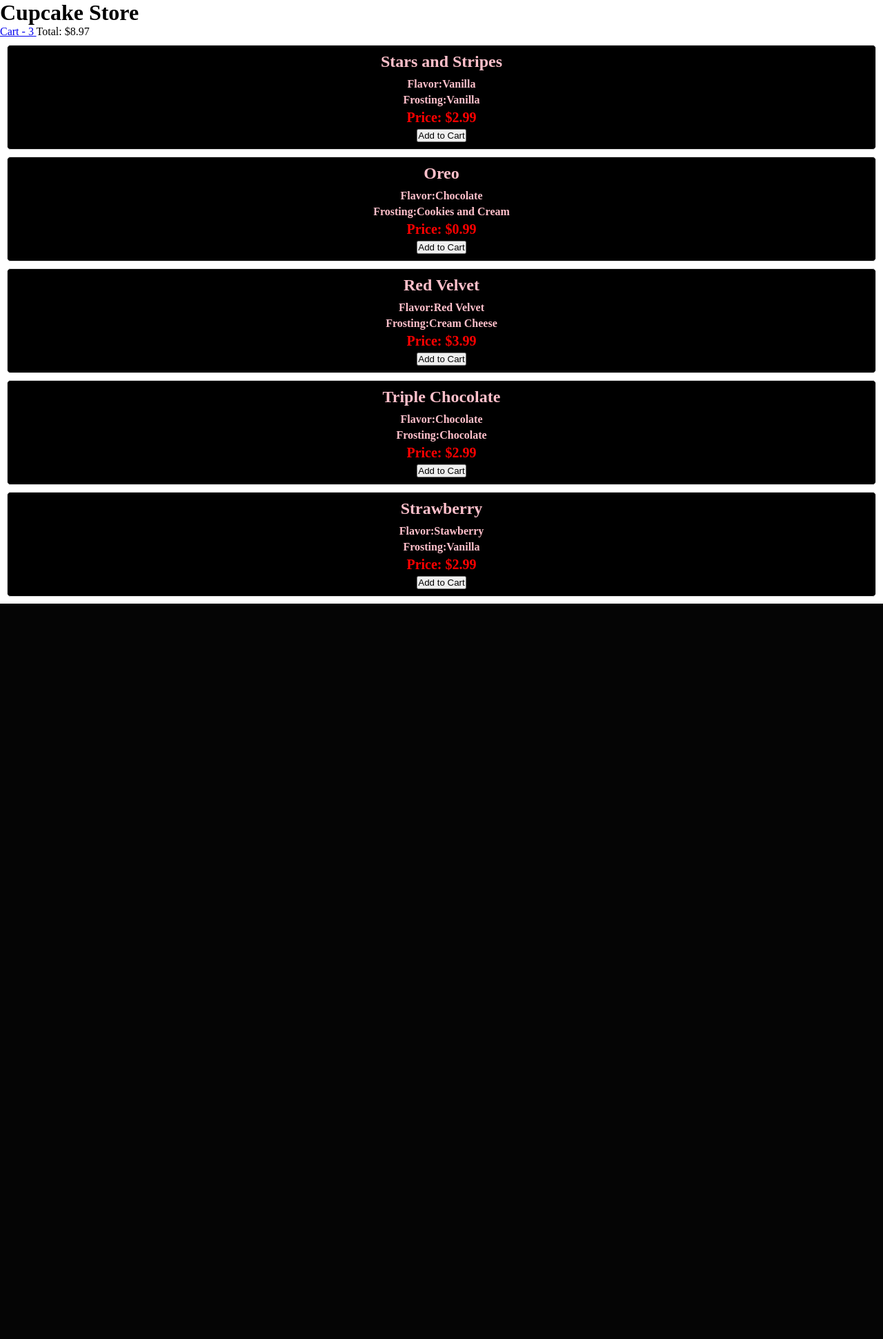
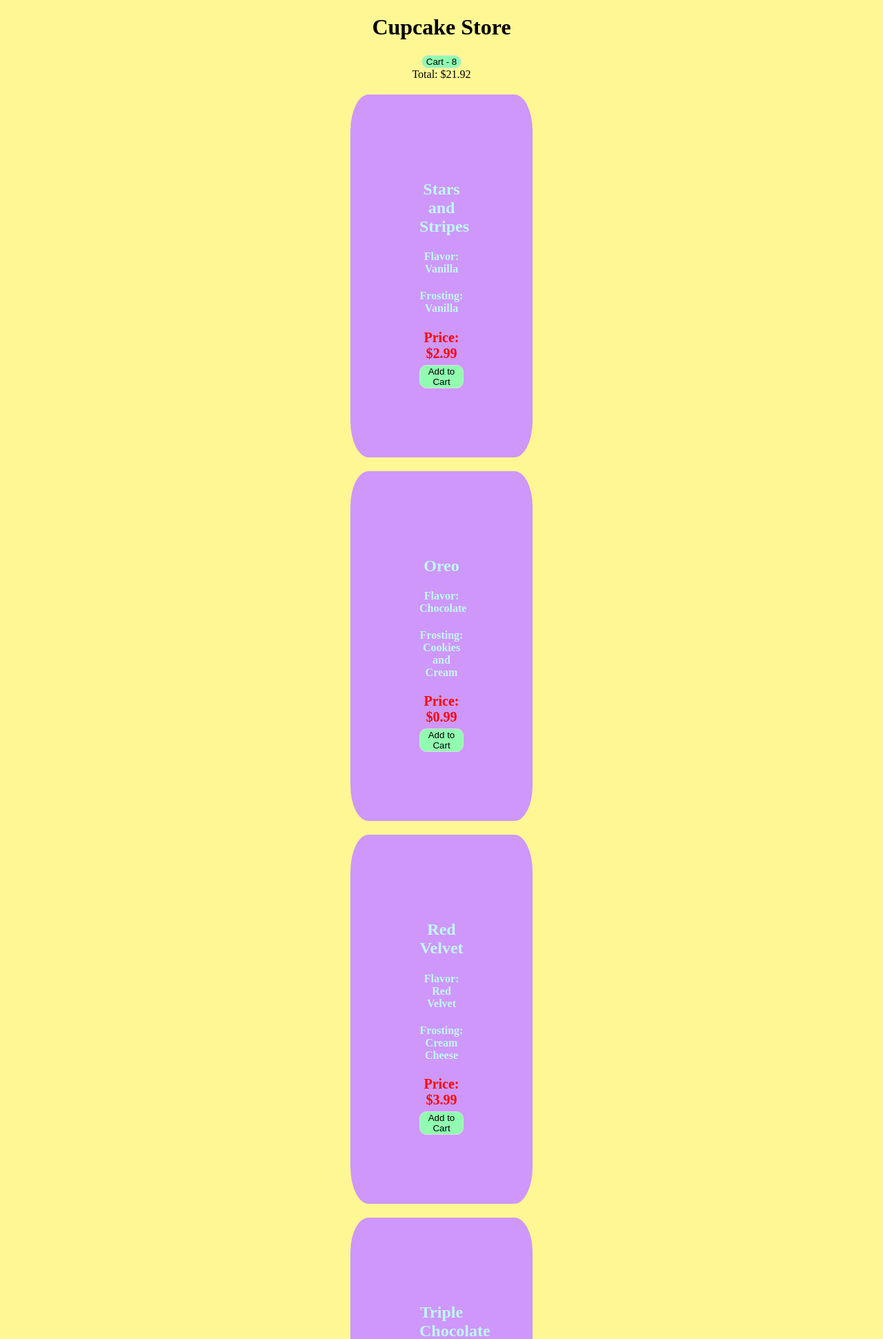
Before and after one commit to TaggartSalisbury06/python-unit-2, a Flask app: page / in a window 1280 px wide. Shown: the top 1941 px of the page at 69% size. Before the commit the page ends 875 px from the top, so only its background shows below. Run offline with Flask 3, Linux system fonts and the light colour scheme.

Commit message:
Added styling

```diff
--- a/order.csv
+++ b/order.csv
@@ -2,3 +2,8 @@ size,name,price,flavor,frosting,spinkles,filling
 regular,Stars and Stripes,2.99,Vanilla,Vanilla,"['Red', 'White', 'Blue', 'Chocolate']",Chocolate
 regular,Stars and Stripes,2.99,Vanilla,Vanilla,"['Red', 'White', 'Blue', 'Chocolate']",Chocolate
 regular,Triple Chocolate,2.99,Chocolate,Chocolate,[],Chocolate
+regular,Strawberry,2.99,Stawberry,Vanilla,[],
+regular,Strawberry,2.99,Stawberry,Vanilla,[],
+regular,Strawberry,2.99,Stawberry,Vanilla,[],
+regular,Stars and Stripes,2.99,Vanilla,Vanilla,"['Red', 'White', 'Blue', 'Chocolate']",Chocolate
+mini,Oreo,0.99,Chocolate,Cookies and Cream,['Oreo pieces'],
--- a/server.py
+++ b/server.py
@@ -10,13 +10,16 @@ def home():
   order_total = round(sum([float(x["price"]) for x in get_all_cupcakes("order.csv")]), 2)
   return render_template("index.html", cupcakes = get_all_cupcakes("cupcakes.csv"), items_num = len(get_all_cupcakes("order.csv")), order_total = order_total)
 
-@app.route("/cupcakes")
-def all_cupcakes():
-  return render_template("cupcakes.html")
 
-@app.route("/individual-cupcakes")
-def individual_cupcakes():
-  return render_template("individual-cupcakes.html")
+@app.route("/individual-cupcakes/<name>")
+def individual_cupcakes(name):
+  cupcake = find_cupcake("cupcakes.csv", name)
+
+  if cupcake:
+    return render_template("individual-cupcakes.html", cupcake=cupcake)
+  else:
+    return "Sorry cupcake not found"
+
 
 @app.route("/order")
 def order():
--- a/static/style.css
+++ b/static/style.css
@@ -1,18 +1,49 @@
 /* Default styles for all elements */
 * {
   box-sizing: border-box;
-  margin: 0;
-  padding: 0;
+}
+body {
+  background-color: #FEF794;
+}
+
+header {
+  text-align: center;
+}
+
+header a {
+  color: black;
+}
+
+header a:hover {
+  color: #CE97F9;
+}
+
+button {
+  cursor: pointer;
+  border: 1px solid #ddd;
+  border-radius: 10px;
+  background-color: #91FBB0;
+  text-decoration: none;
+  color: black;
+}
+
+a {
+  color: #Bffaf8;
+  text-decoration: none;
+}
+
+a:hover {
+  color: white;
 }
 
 /* Styles for the cupcake container */
 .cupcake-container {
-  color: pink;
-  background-color: #000000;
-  border: 1px solid #ddd;
-  border-radius: 5px;
-  margin: 10px;
-  padding: 10px;
+  color: #Bffaf8;
+  background-color: #CE97F9;
+  /* border: 1px solid #ddd; */
+  border-radius: 10%;
+  margin: 20px 500px;
+  padding: 100px;
   text-align: center;
 }
 
@@ -29,7 +60,7 @@
 }
 
 /* Styles for the cupcake price */
-.cupcake-container h4 b {
+.cupcake-container h4 b{
   color: #f00;
   font-size: 20px;
 }
--- a/templates/index.html
+++ b/templates/index.html
@@ -9,17 +9,19 @@
 </head>
 <body>
   <header>
-    <h1>Cupcake Store</h1>
-    <a  href="{{url_for('order')}}">
-      <h7>Cart - {{items_num}}</h7>
-    </a>
-    <h7>Total: ${{order_total}}</h7>
+    <div class="header">
+      <a href="{{url_for('home')}}"><h1>Cupcake Store</h1></a>
+      <a  href="{{url_for('order')}}">
+        <button>Cart - {{items_num}}</button>
+      </a><br>
+      <h7>Total: ${{order_total}}</h7>
+    </div>
   </header>
     {%for cupcake in cupcakes%}
       <div class="cupcake-container">
-        <h3>{{cupcake["name"]}}</h3>
-        <h4>Flavor:{{cupcake["flavor"]}}</h4>
-        <h4>Frosting:{{cupcake["frosting"]}}</h4>
+        <a href="{{url_for('individual_cupcakes', name=cupcake['name'])}}"><h3>{{cupcake["name"]}}</h3></a>
+        <h4>Flavor: {{cupcake["flavor"]}}</h4>
+        <h4>Frosting: {{cupcake["frosting"]}}</h4>
         <h4><b>Price: ${{cupcake["price"]}}</b></h4>
         <a href="{{url_for('add_cupcake', name=cupcake['name'])}}">
           <button>Add to Cart</button>
--- a/templates/individual-cupcakes.html
+++ b/templates/individual-cupcakes.html
@@ -5,9 +5,11 @@
   <meta http-equiv="X-UA-Compatible" content="IE=edge">
   <meta name="viewport" content="width=device-width, initial-scale=1.0">
   <link rel="stylesheet" href="../static/style.css">
-  <title>Cupcake Store</title>
+  <title>{{cupcake["name"]}}</title>
 </head>
 <body>
-  <h1>Cupcake</h1>
+  <header>
+    <a href="{{url_for('home')}}"><h1>{{cupcake["name"]}}</h1></a>
+  </header>
 </body>
 </html>
```
Also changed, not shown: templates/cupcakes.html (deleted, +0 -13 lines), templates/order.html (+7 -7 lines).
